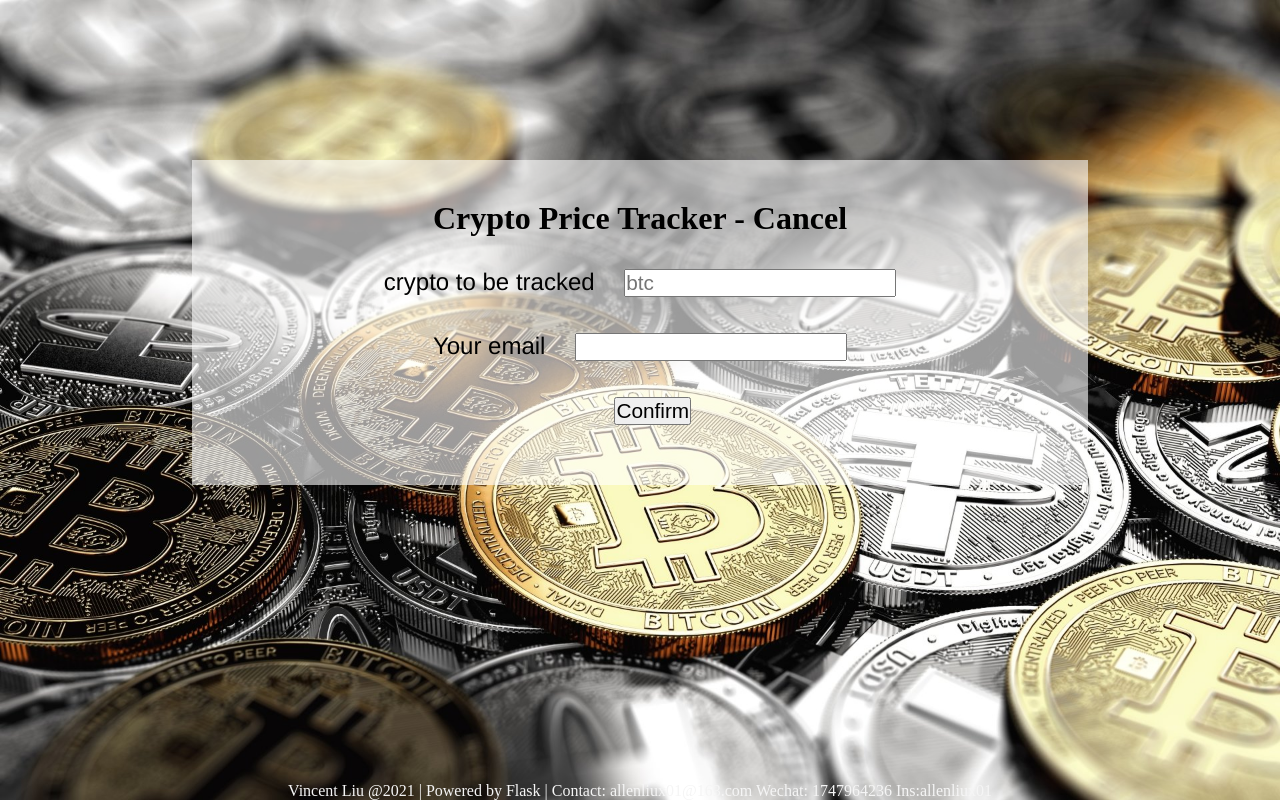
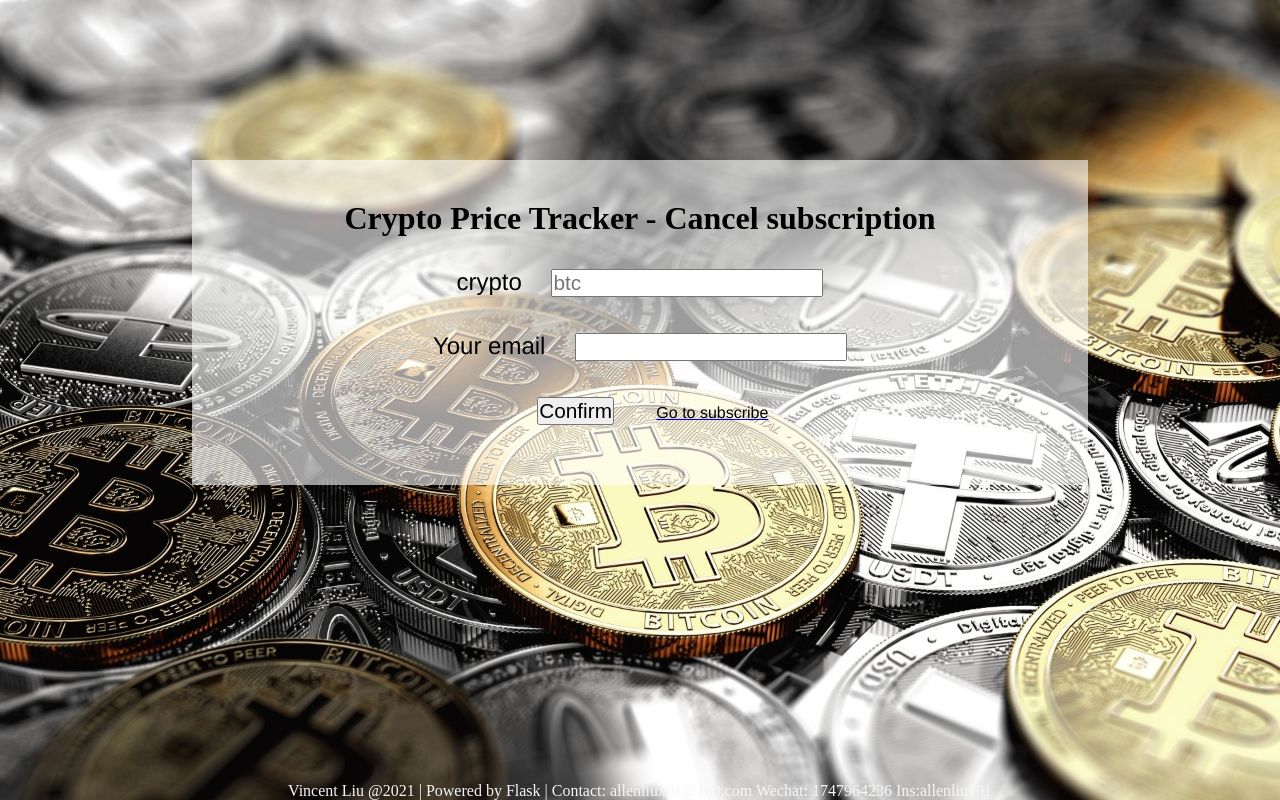
Before and after one commit to AllenLiuX/Crypto-tracker-Fullstack, a plain HTML site: page cancel/index.html in a window 1280 px wide. Drawn offline with Linux system fonts and the light colour scheme.

Commit message:
href fixed

```diff
--- a/cancel/index.html
+++ b/cancel/index.html
@@ -9,15 +9,16 @@
 </head>
 <body>
 <div class="container">
-    <h1>Crypto Price Tracker - Cancel</h1>
+    <h1>Crypto Price Tracker - Cancel subscription</h1>
     <form action="http://8.210.91.108:5101/bitcoin/remove_tracker" method="post" enctype="multipart/form-data">
-        <label for="name">crypto to be tracked</label>
+        <label for="name">crypto</label>
         <input type="text" name="crypto" id="crypto" placeholder="btc">
         <br>
         <label for="interval">Your email</label>
         <input type="text" name="user_mail" id="user_mail">
         <br>
         <input type="submit" value="Confirm" id="sub" onclick="generate()">
+        <a href="www.vincentliux.com/bitcoin/"><label id="cancel">Go to subscribe</label></a>
 <!--        <input type="button" value="Reset" id="reset" onclick="reset()">-->
     </form>
 </div>
```
Also changed, not shown: index.html (+1 -1 lines).
